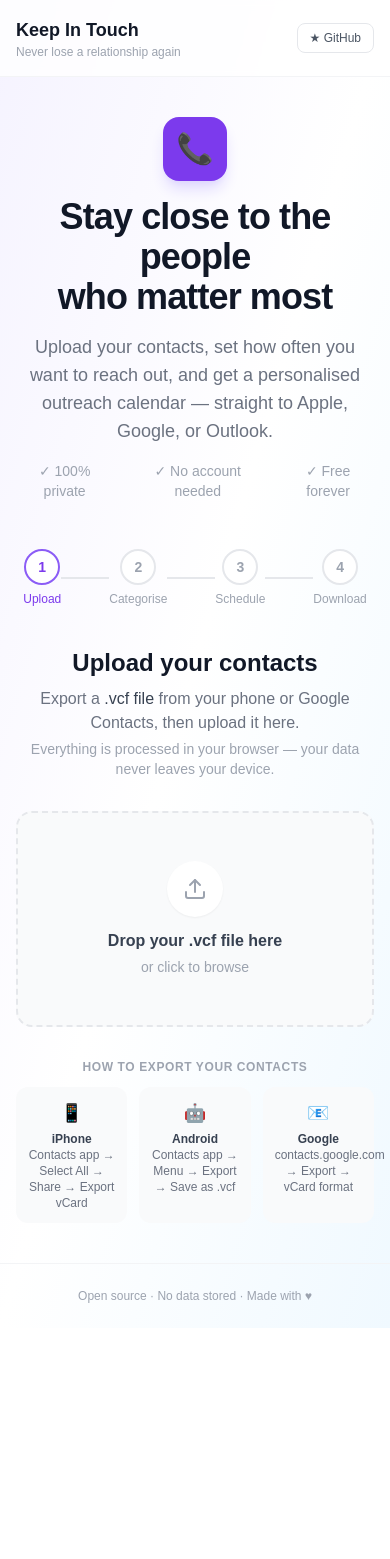
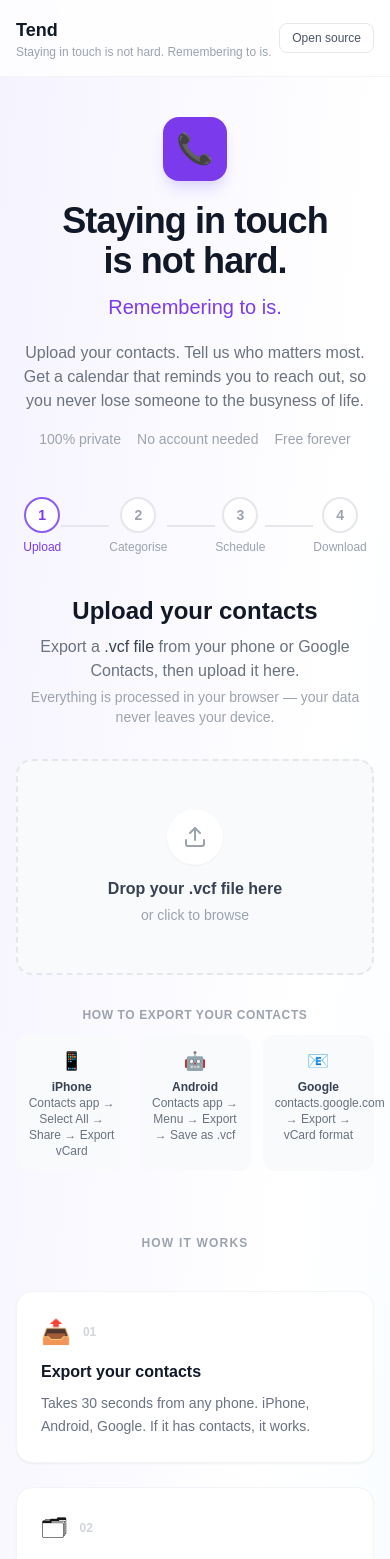
Before and after one commit to harkintunde1995-web/tend, a Next.js app: page / in a window 390 px wide. Shown: the top 1559 px of the page. Before the commit the page ends 1328 px from the top, so only its background shows below. Built offline with nearby package versions, Linux system fonts and the light colour scheme; no server answers; the database is empty.

Commit message:
Rebrand to Tend, add How It Works, export guides, YouTube section, public download counter via Supabase

```diff
--- a/app/layout.tsx
+++ b/app/layout.tsx
@@ -14,8 +14,8 @@ const geistMono = localFont({
 });
 
 export const metadata: Metadata = {
-  title: "Keep In Touch — Never lose a relationship again",
-  description: "Upload your contacts, set how often you want to reach out, and download a personalised outreach calendar for Apple, Google, or Outlook. Free, open source, private.",
+  title: "Tend. Staying in touch is not hard. Remembering to is.",
+  description: "Upload your contacts, tell us who matters most, and get a calendar that reminds you to reach out. Free, private, no account needed. Works with Apple, Google, and Outlook.",
 };
 
 export default function RootLayout({
--- a/components/KITApp.tsx
+++ b/components/KITApp.tsx
@@ -7,7 +7,226 @@ import { StepCategorise } from './steps/StepCategorise';
 import { StepSchedule } from './steps/StepSchedule';
 import { StepDownload } from './steps/StepDownload';
 
-const STORAGE_KEY = 'kit-assignments';
+const STORAGE_KEY = 'tend-assignments';
+const YT_VIDEO_ID = process.env.NEXT_PUBLIC_YOUTUBE_VIDEO_ID;
+
+function Counter() {
+  const [count, setCount] = useState<number | null>(null);
+
+  useEffect(() => {
+    fetch('/api/stats')
+      .then((r) => r.json())
+      .then((d) => setCount(d.count))
+      .catch(() => {});
+  }, []);
+
+  if (!count || count < 5) return null;
+
+  return (
+    <p className="mt-3 text-sm text-gray-400">
+      {count.toLocaleString()} {count === 1 ? 'person has' : 'people have'} already downloaded their calendar.
+    </p>
+  );
+}
+
+function HowItWorks() {
+  const steps = [
+    {
+      num: '01',
+      title: 'Export your contacts',
+      body: 'Takes 30 seconds from any phone. iPhone, Android, Google. If it has contacts, it works.',
+      icon: '📤',
+    },
+    {
+      num: '02',
+      title: 'Tell us who is who',
+      body: 'Family. Close friends. Everyone else. Not everyone needs the same attention and your calendar should know that.',
+      icon: '🗂',
+    },
+    {
+      num: '03',
+      title: 'Set how often',
+      body: "We suggest sensible defaults. Change anything you like. You know your relationships better than we do.",
+      icon: '⏰',
+    },
+    {
+      num: '04',
+      title: 'Download and import',
+      body: 'One file. Drop it into Apple Calendar, Google, or Outlook. Your reminders are ready.',
+      icon: '📅',
+    },
+  ];
+
+  return (
+    <section className="mx-auto max-w-3xl py-16">
+      <p className="mb-10 text-center text-xs font-semibold uppercase tracking-widest text-gray-400">
+        How it works
+      </p>
+      <div className="grid gap-6 sm:grid-cols-2">
+        {steps.map((s) => (
+          <div key={s.num} className="rounded-2xl border border-gray-100 bg-white p-6 shadow-sm">
+            <div className="mb-3 flex items-center gap-3">
+              <span className="text-2xl">{s.icon}</span>
+              <span className="text-xs font-bold text-gray-300">{s.num}</span>
+            </div>
+            <h3 className="mb-2 font-semibold text-gray-900">{s.title}</h3>
+            <p className="text-sm leading-relaxed text-gray-500">{s.body}</p>
+          </div>
+        ))}
+      </div>
+    </section>
+  );
+}
+
+function HowToExport() {
+  const platforms = [
+    {
+      icon: '📱',
+      name: 'iPhone',
+      steps: [
+        'Open the Contacts app',
+        'Tap a contact, then share it — or use a third-party app like "Export Contact" to export all at once',
+        'Save the .vcf file to your Files app',
+        'Upload it here',
+      ],
+    },
+    {
+      icon: '🤖',
+      name: 'Android',
+      steps: [
+        'Open Contacts',
+        'Tap the menu (three dots)',
+        'Select Export or Manage contacts',
+        'Choose Export to .vcf and save the file',
+        'Upload it here',
+      ],
+    },
+    {
+      icon: '📧',
+      name: 'Google Contacts',
+      steps: [
+        'Go to contacts.google.com on a computer',
+        'Click Export in the left menu',
+        'Choose Google CSV or vCard (VCF)',
+        'Download the file and upload it here',
+      ],
+    },
+  ];
+
+  return (
+    <section className="mx-auto max-w-3xl py-8 pb-16">
+      <p className="mb-8 text-center text-xs font-semibold uppercase tracking-widest text-gray-400">
+        How to export your contacts
+      </p>
+      <div className="grid gap-5 sm:grid-cols-3">
+        {platforms.map((p) => (
+          <div key={p.name} className="rounded-2xl border border-gray-100 bg-white p-5 shadow-sm">
+            <div className="mb-3 text-2xl">{p.icon}</div>
+            <h3 className="mb-3 font-semibold text-gray-900">{p.name}</h3>
+            <ol className="space-y-1.5">
+              {p.steps.map((step, i) => (
+                <li key={i} className="flex gap-2 text-xs text-gray-500">
+                  <span className="mt-0.5 flex h-4 w-4 shrink-0 items-center justify-center rounded-full bg-gray-100 text-xs font-bold text-gray-400">
+                    {i + 1}
+                  </span>
+                  {step}
+                </li>
+              ))}
+            </ol>
+          </div>
+        ))}
+      </div>
+    </section>
+  );
+}
+
+function VideoSection() {
+  return (
+    <section className="mx-auto max-w-3xl pb-16">
+      <p className="mb-8 text-center text-xs font-semibold uppercase tracking-widest text-gray-400">
+        See how it works
+      </p>
+
+      {YT_VIDEO_ID ? (
+        <div className="overflow-hidden rounded-2xl shadow-lg">
+          <div className="relative pb-[56.25%]">
+            <iframe
+              className="absolute inset-0 h-full w-full"
+              src={`https://www.youtube.com/embed/${YT_VIDEO_ID}?rel=0&cc_load_policy=1`}
+              title="How to use Tend"
+              allow="accelerometer; autoplay; clipboard-write; encrypted-media; gyroscope; picture-in-picture"
+              allowFullScreen
+            />
+          </div>
+        </div>
+      ) : (
+        <div className="flex flex-col items-center justify-center gap-4 rounded-2xl border-2 border-dashed border-gray-200 bg-gray-50 py-20 text-center">
+          <div className="flex h-16 w-16 items-center justify-center rounded-full bg-white shadow-sm">
+            <span className="text-3xl">▶️</span>
+          </div>
+          <div>
+            <p className="font-semibold text-gray-700">Video coming soon</p>
+            <p className="mt-1 text-sm text-gray-400">
+              A short walkthrough for everyone. No tech knowledge needed.
+            </p>
+          </div>
+        </div>
+      )}
+
+      <div className="mt-4 flex flex-wrap items-center justify-center gap-2 text-sm text-gray-400">
+        <span>Captions available in 100+ languages</span>
+        <span className="text-gray-200">|</span>
+        <span className="flex gap-1">
+          🇬🇧 🇳🇬 🇫🇷 🇩🇪 🇪🇸 🇵🇹 🇯🇵 🇨🇳 🇮🇳 🇦🇷 + more
+        </span>
+      </div>
+      <p className="mt-2 text-center text-xs text-gray-400">
+        Click the CC button in the video player and choose your language.
+      </p>
+    </section>
+  );
+}
+
+function USPs() {
+  const items = [
+    {
+      icon: '🔒',
+      title: 'Your contacts stay on your device. Always.',
+      body: 'Nothing is sent anywhere. Not even for a second. Everything is processed in your browser.',
+    },
+    {
+      icon: '📅',
+      title: 'Works with every calendar you already use.',
+      body: 'Apple. Google. Outlook. No new app to download, no new habit to build.',
+    },
+    {
+      icon: '⚡',
+      title: 'No account. No subscription. No catch.',
+      body: 'Upload. Set up. Download. Done. The whole thing takes about two minutes.',
+    },
+    {
+      icon: '❤️',
+      title: 'Built around how relationships actually work.',
+      body: 'Your mum deserves a call every few days. Your old colleague, maybe once a month. Tend knows the difference.',
+    },
+  ];
+
+  return (
+    <section className="mx-auto max-w-3xl py-8 pb-16">
+      <div className="grid gap-5 sm:grid-cols-2">
+        {items.map((item) => (
+          <div key={item.title} className="flex gap-4 rounded-2xl border border-gray-100 bg-white p-5 shadow-sm">
+            <span className="mt-0.5 text-xl shrink-0">{item.icon}</span>
+            <div>
+              <h3 className="mb-1 font-semibold text-gray-900 text-sm">{item.title}</h3>
+              <p className="text-sm leading-relaxed text-gray-500">{item.body}</p>
+            </div>
+          </div>
+        ))}
+      </div>
+    </section>
+  );
+}
 
 export function KITApp() {
   const [step, setStep] = useState<Step>('upload');
@@ -15,18 +234,14 @@ export function KITApp() {
   const [assignments, setAssignments] = useState<TierAssignments>({});
   const [schedules, setSchedules] = useState<TierSchedules>(DEFAULT_SCHEDULES);
 
-  // Persist assignments to sessionStorage as safety net
   useEffect(() => {
     if (Object.keys(assignments).length > 0) {
-      try {
-        sessionStorage.setItem(STORAGE_KEY, JSON.stringify(assignments));
-      } catch {}
+      try { sessionStorage.setItem(STORAGE_KEY, JSON.stringify(assignments)); } catch {}
     }
   }, [assignments]);
 
   const handleUploadComplete = (parsed: Contact[]) => {
     setContacts(parsed);
-    // Try to rehydrate assignments from sessionStorage if same session
     try {
       const saved = sessionStorage.getItem(STORAGE_KEY);
       if (saved) setAssignments(JSON.parse(saved));
@@ -47,48 +262,66 @@ export function KITApp() {
   return (
     <div className="min-h-screen bg-gradient-to-br from-violet-50 via-white to-sky-50">
       {/* Header */}
-      <header className="border-b border-gray-100 bg-white/80 backdrop-blur-sm">
+      <header className="border-b border-gray-100 bg-white/80 backdrop-blur-sm sticky top-0 z-10">
         <div className="mx-auto flex max-w-3xl items-center justify-between px-4 py-4">
           <div>
-            <h1 className="text-lg font-bold text-gray-900">Keep In Touch</h1>
-            <p className="text-xs text-gray-400">Never lose a relationship again</p>
+            <h1 className="text-lg font-bold text-gray-900">Tend</h1>
+            <p className="text-xs text-gray-400">Staying in touch is not hard. Remembering to is.</p>
           </div>
           <a
-            href="https://github.com/akint/keep-in-touch"
+            href="https://github.com"
             target="_blank"
             rel="noopener noreferrer"
             className="rounded-lg border border-gray-200 bg-white px-3 py-1.5 text-xs font-medium text-gray-600 hover:bg-gray-50"
           >
-            ★ GitHub
+            Open source
           </a>
         </div>
       </header>
 
-      {/* Main */}
       <main className="mx-auto max-w-3xl px-4 py-10">
-        {/* Hero — only on upload step */}
+        {/* Hero — upload step only */}
         {step === 'upload' && (
+          <>
             <div className="mb-12 text-center">
-            <div className="mx-auto mb-4 flex h-16 w-16 items-center justify-center rounded-2xl bg-violet-600 text-3xl shadow-lg shadow-violet-200">
+              <div className="mx-auto mb-5 flex h-16 w-16 items-center justify-center rounded-2xl bg-violet-600 text-3xl shadow-lg shadow-violet-200">
                 📞
               </div>
-            <h1 className="text-4xl font-extrabold tracking-tight text-gray-900">
-              Stay close to the people<br />who matter most
+              <h1 className="text-4xl font-extrabold tracking-tight text-gray-900 sm:text-5xl">
+                Staying in touch<br />is not hard.
               </h1>
-            <p className="mx-auto mt-4 max-w-md text-lg text-gray-500">
-              Upload your contacts, set how often you want to reach out, and get a personalised outreach calendar — straight to Apple, Google, or Outlook.
+              <p className="mt-3 text-xl font-medium text-violet-600">Remembering to is.</p>
+              <p className="mx-auto mt-5 max-w-md text-gray-500">
+                Upload your contacts. Tell us who matters most. Get a calendar that reminds you to reach out, so you never lose someone to the busyness of life.
               </p>
-            <div className="mx-auto mt-4 flex max-w-sm justify-center gap-4 text-sm text-gray-400">
-              <span>✓ 100% private</span>
-              <span>✓ No account needed</span>
-              <span>✓ Free forever</span>
+              <div className="mx-auto mt-4 flex flex-wrap justify-center gap-4 text-sm text-gray-400">
+                <span>100% private</span>
+                <span>No account needed</span>
+                <span>Free forever</span>
               </div>
+              <Counter />
             </div>
+
+            <ProgressBar current={step} />
+            <StepUpload onComplete={handleUploadComplete} />
+
+            <HowItWorks />
+            <HowToExport />
+            <VideoSection />
+            <USPs />
+
+            <div className="py-12 text-center">
+              <p className="text-lg font-semibold text-gray-700">
+                You will stop saying &quot;we should catch up.&quot;
+              </p>
+              <p className="mt-1 text-lg text-gray-500">And actually catch up.</p>
+            </div>
+          </>
         )}
 
+        {step !== 'upload' && (
+          <>
             <ProgressBar current={step} />
-
-        {step === 'upload' && <StepUpload onComplete={handleUploadComplete} />}
 
             {step === 'categorise' && (
               <StepCategorise
@@ -118,11 +351,12 @@ export function KITApp() {
                 onBack={() => setStep('schedule')}
               />
             )}
+          </>
+        )}
       </main>
 
-      {/* Footer */}
       <footer className="border-t border-gray-100 py-6 text-center text-xs text-gray-400">
-        Open source · No data stored · Made with ♥
+        Tend. Open source. No data stored. Made with care.
       </footer>
     </div>
   );
--- a/components/steps/StepDownload.tsx
+++ b/components/steps/StepDownload.tsx
@@ -25,6 +25,8 @@ export function StepDownload({ contacts, assignments, schedules, onReset, onBack
     if (!result) return;
     downloadICS(result);
     setDownloaded(true);
+    // Increment public counter (fire and forget)
+    fetch('/api/stats', { method: 'POST' }).catch(() => {});
   };
 
   const familyCount = contacts.filter((c) => assignments[c.id] === 'family').length;
--- a/lib/ics-generator.ts
+++ b/lib/ics-generator.ts
@@ -288,7 +288,7 @@ export function generateICS(
     'PRODID:-//Keep In Touch//EN',
     'CALSCALE:GREGORIAN',
     'METHOD:PUBLISH',
-    'X-WR-CALNAME:Keep In Touch',
+    'X-WR-CALNAME:Tend',
     'X-WR-CALDESC:Scheduled reach-outs — Family | Close Friends | Everyone Else',
   ].join('\r\n') + '\r\n';
 
--- a/package.json
+++ b/package.json
@@ -9,6 +9,7 @@
     "lint": "next lint"
   },
   "dependencies": {
+    "@supabase/supabase-js": "^2.99.2",
     "clsx": "^2.1.1",
     "lucide-react": "^0.577.0",
     "next": "14.2.35",
```
Also changed, not shown: app/api/stats/route.ts (added, +37 -0 lines), 1 other file (tests, documents, lock files or other folders). Lines whose indentation alone changed are shown as unchanged.
